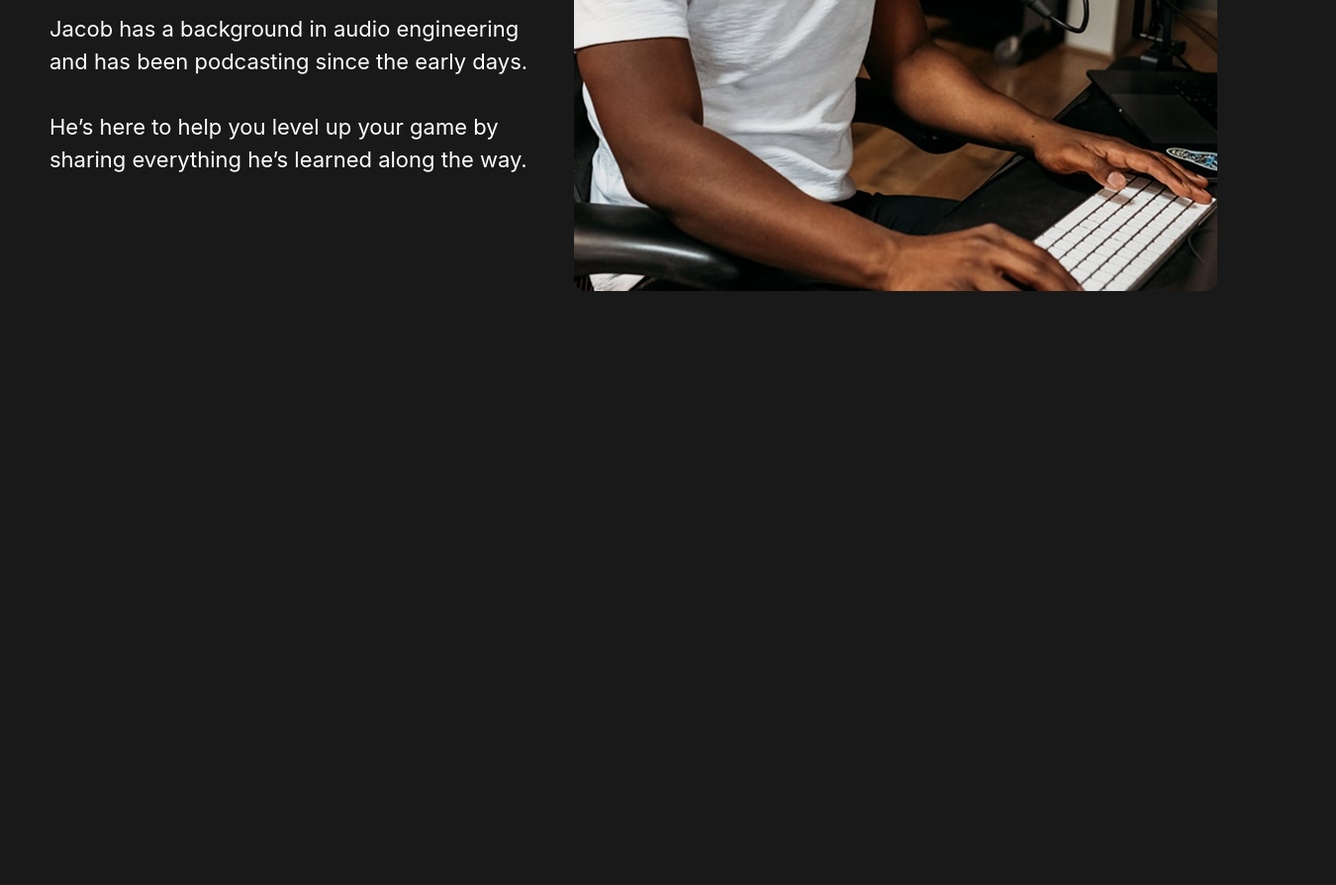
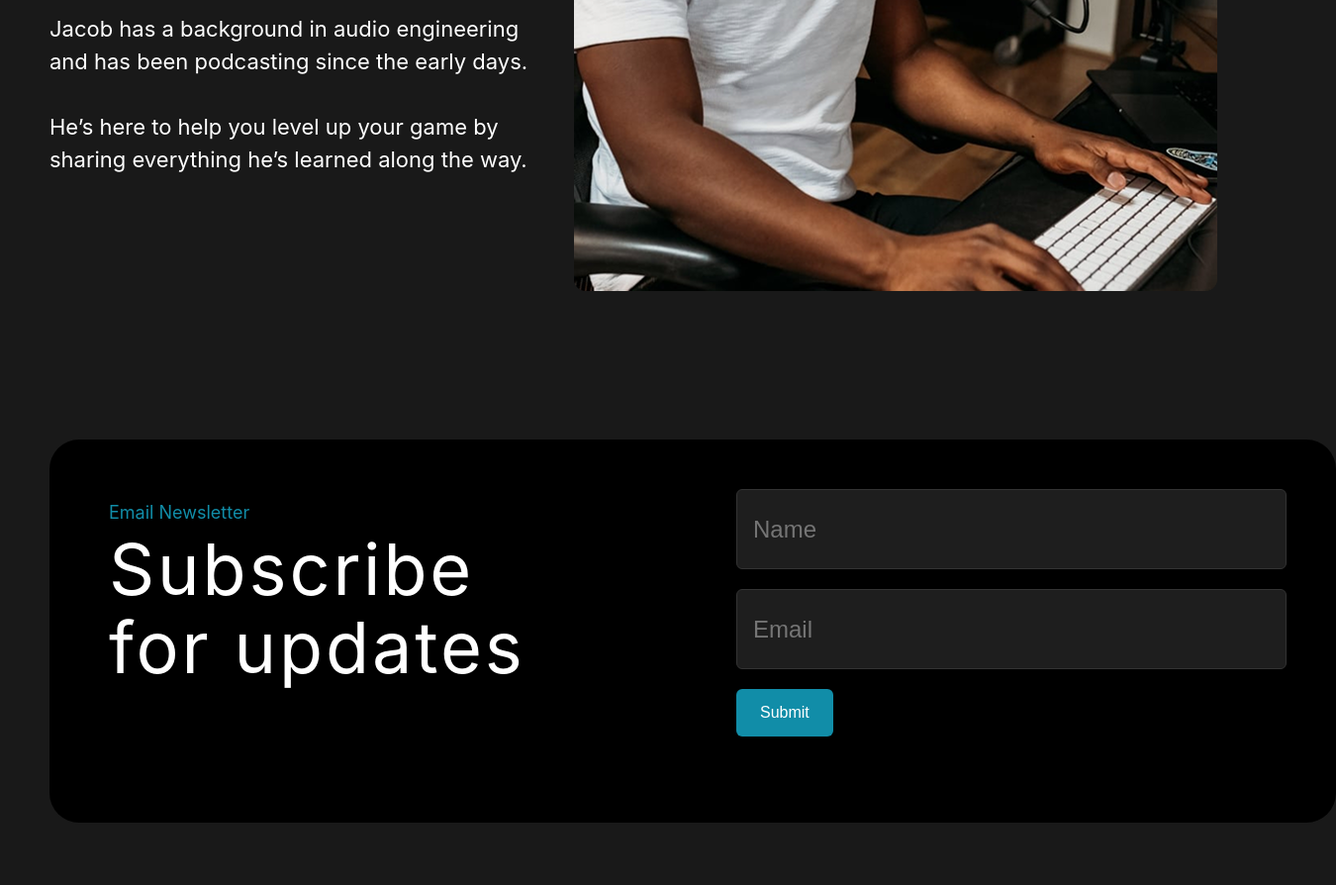
Before and after one commit to imka07/Frontend-Learning-, a plain HTML site: page miniProject.html in a window 1280 px wide. Shown: the part 3453-4347 px from the top of the page at 99% size, 1350 px wide, since content can reach past the window. Before the commit the page ends 3747 px from the top, so only its background shows below. Drawn offline with Linux system fonts and the light colour scheme.

Commit message:
1.1.4
Сделал секцию с подпиской на новости

```diff
--- a/miniProject.html
+++ b/miniProject.html
@@ -84,6 +84,24 @@
             <img src="Pictures/about-image.png" alt="Jacob at microphone" class="about-image">
         </section>
 
+        <section class="subscribe-container">
+            <div class="subscribe-content">
+
+                <div class="subscribe-text">
+                    <span class="subsribe-subtitle">Email Newsletter</span>
+                    <h2 class="subscribe-title">Subscribe <br> for updates</h2>
+                </div>
+
+                <form action="#" method="post" class="subscribe-form">
+                    <div class="subscribe-fields">
+                        <input type="text" name="name" placeholder="Name" required>
+                        <input type="email" name="email" placeholder="Email" required>
+                    </div>
+                    <button type="submit" class="subscribe-btn">Submit</button>
+                </form>
+
+            </div>
+        </section>
 
     </main>
 </body>
--- a/miniProjectStyles.css
+++ b/miniProjectStyles.css
@@ -1,3 +1,8 @@
+
+html {
+  scroll-behavior: smooth;
+}
+
 body {
   font-family: 'Inter', sans-serif;
 
@@ -8,7 +13,6 @@ body {
   text-rendering: optimizeLegibility;
   -webkit-font-smoothing: antialiased;
 
-  scroll-behavior: smooth;
 
   box-sizing: border-box;
   margin: 0;
@@ -232,7 +236,7 @@ img[src*="man"] {
   display: flex;
   flex-direction: column;
   gap: 16px;
-  flex: 1;  /* чтобы текст занимал доступное место */
+  flex: 1;
   max-width: 590px;
 }
 
@@ -275,3 +279,112 @@ img[src*="man"] {
     width: 650px;
     height: 743px;
 }
+
+
+
+.subscribe-container
+{
+    display: flex;
+    justify-content: space-between;
+    align-items: center;
+    max-width: var(--max-width);
+    margin: 150px auto 0;
+    padding: 0 var(--side-padding);
+    gap: var(--gap);
+}
+
+.subscribe-content
+{
+    display: flex;
+    justify-content: space-between;
+    width: 1300px;
+    height: 387px;
+    border-radius: 30px;
+    background-color: black;
+}
+
+.subscribe-content .subscribe-text
+{
+    display: flex;
+    flex-direction: column;
+    width: 642px;
+    height: 330px;
+    padding: 60px;
+}
+
+.subsribe-subtitle
+{
+  display: block;
+  font-weight: 400;
+  font-size: 18px;
+  line-height: 27px;
+  letter-spacing: 0%;
+  color: var(--color-accent);
+}
+
+.subscribe-title
+{
+  display: block;
+  font-weight: 400;
+  font-size: 72px;
+  line-height: 79.2px;
+  letter-spacing: 2.88px;
+  color: var(--color-text);
+  margin: 0;
+  margin-top: 4px;
+}
+
+
+
+.subscribe-form {
+  display: flex;
+  flex-direction: column;
+  gap: 20px;
+
+  padding: 50px;
+}
+
+
+.subscribe-fields
+{
+    display: flex;
+    flex-direction: column;
+    gap: 20px;
+}
+
+.subscribe-fields input
+{
+  padding: 12px 16px;
+  font-size: 24px;
+  line-height: 24px;
+  border: 1px solid #333;
+  border-radius: 6px;
+  background: #1e1e1e;
+  color: #fff;
+  outline: none;
+  transition: border-color 0.2s;
+  width: 522px;
+  height: 55px;
+
+}
+
+.subscribe-btn {
+  align-self: flex-start;  /* чтобы не растягивалась на всю ширину */
+  padding: 12px 24px;
+  font-size: 16px;
+  line-height: 24px;
+  background: #118DA8;
+  color: #fff;
+  border: none;
+  border-radius: 6px;
+  cursor: pointer;
+  transition: background 0.2s, transform 0.1s;
+}
+
+.subscribe-btn:hover {
+  background: #0e7b93;
+}
+
+.subscribe-btn:active {
+  transform: scale(0.97);
+}
```
